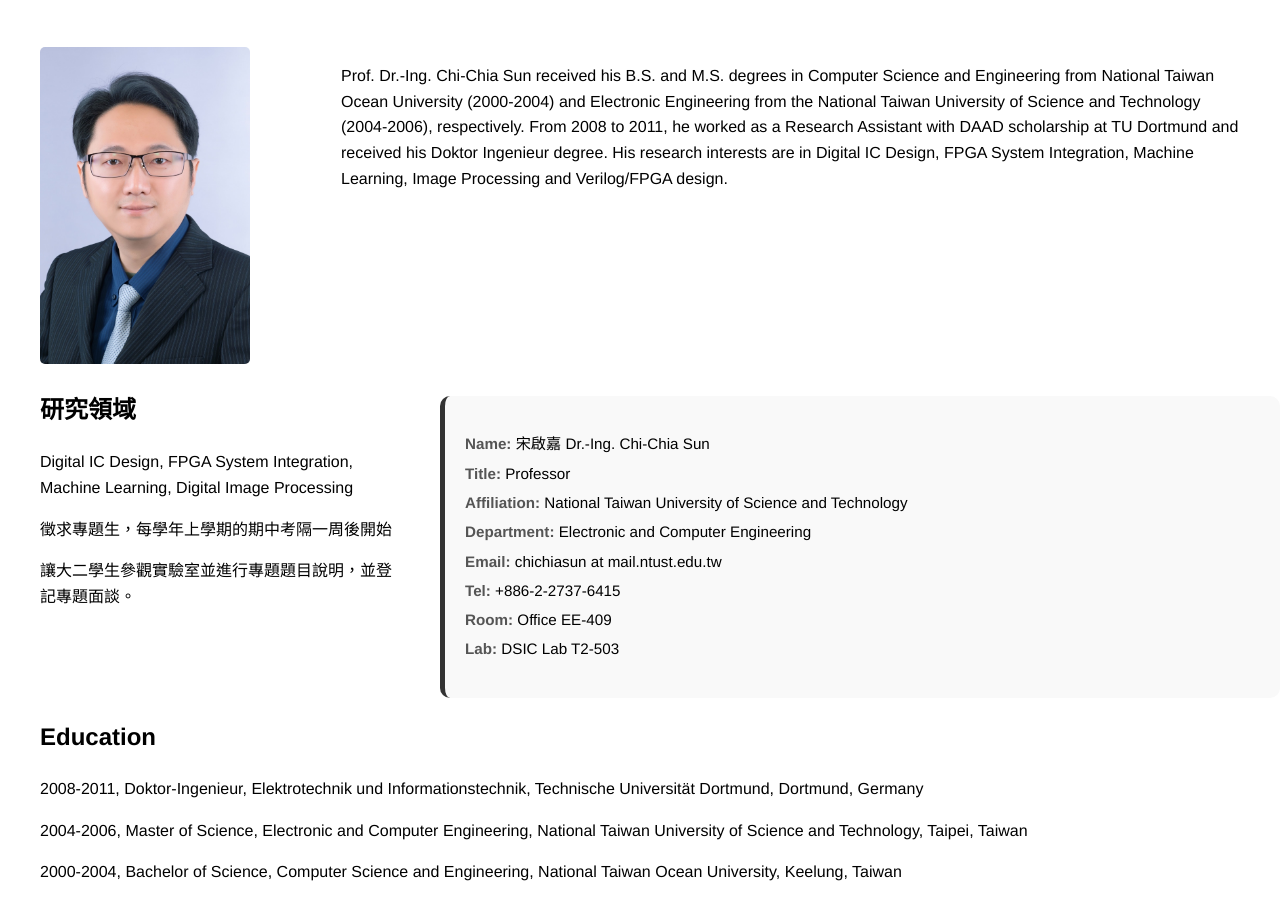
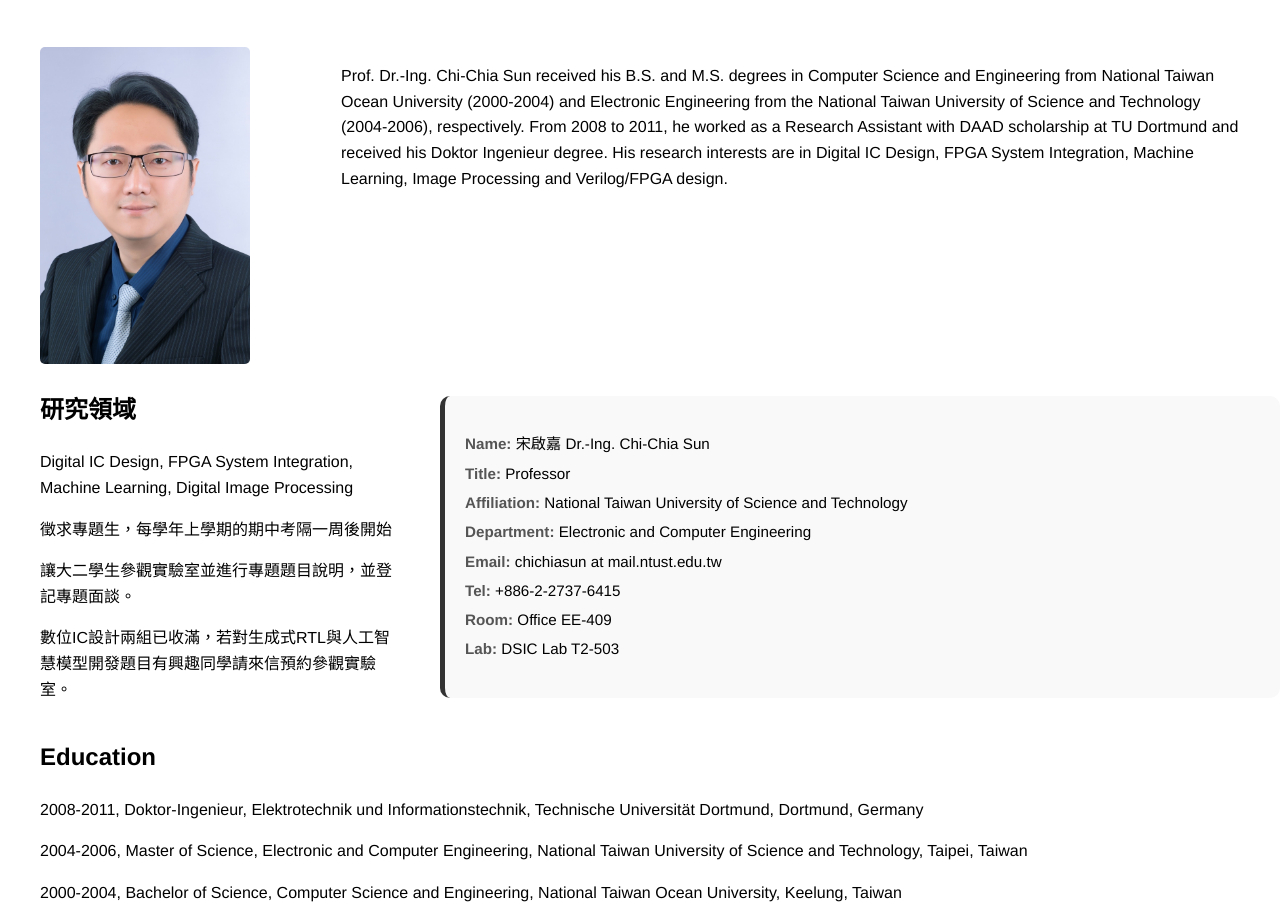
Before and after one commit to ccsunisme/resume.github.io, a plain HTML site: page index.html in a window 1280 px wide. Shown: the part 166-1078 px from the top of the page. Drawn offline with Linux system fonts and the light colour scheme.

Commit message:
Update index.html

```diff
--- a/index.html
+++ b/index.html
@@ -39,6 +39,8 @@
                     <p> Digital IC Design, FPGA System Integration, Machine Learning, Digital Image Processing</p>
                     <p>徵求專題生，每學年上學期的期中考隔一周後開始</p>
                     <p>讓大二學生參觀實驗室並進行專題題目說明，並登記專題面談。</p>
+
+                    <p>數位IC設計兩組已收滿，若對生成式RTL與人工智慧模型開發題目有興趣同學請來信預約參觀實驗室。</p>
                 </div>
             </scetion>
 
```
